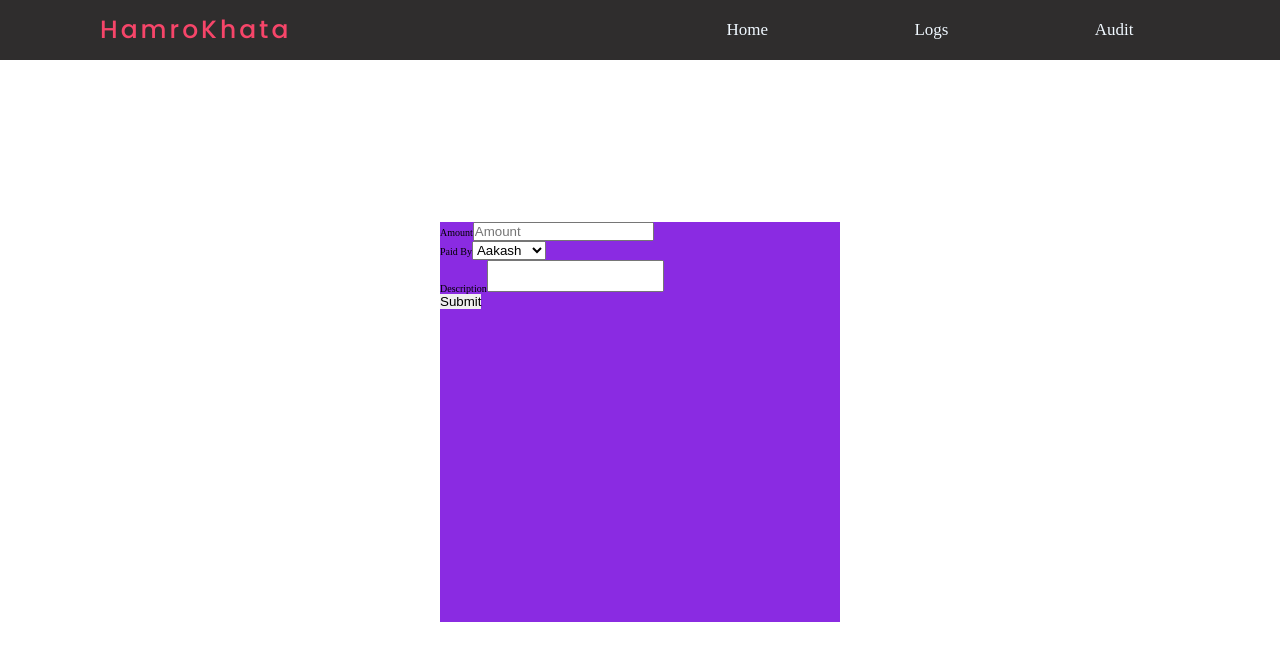
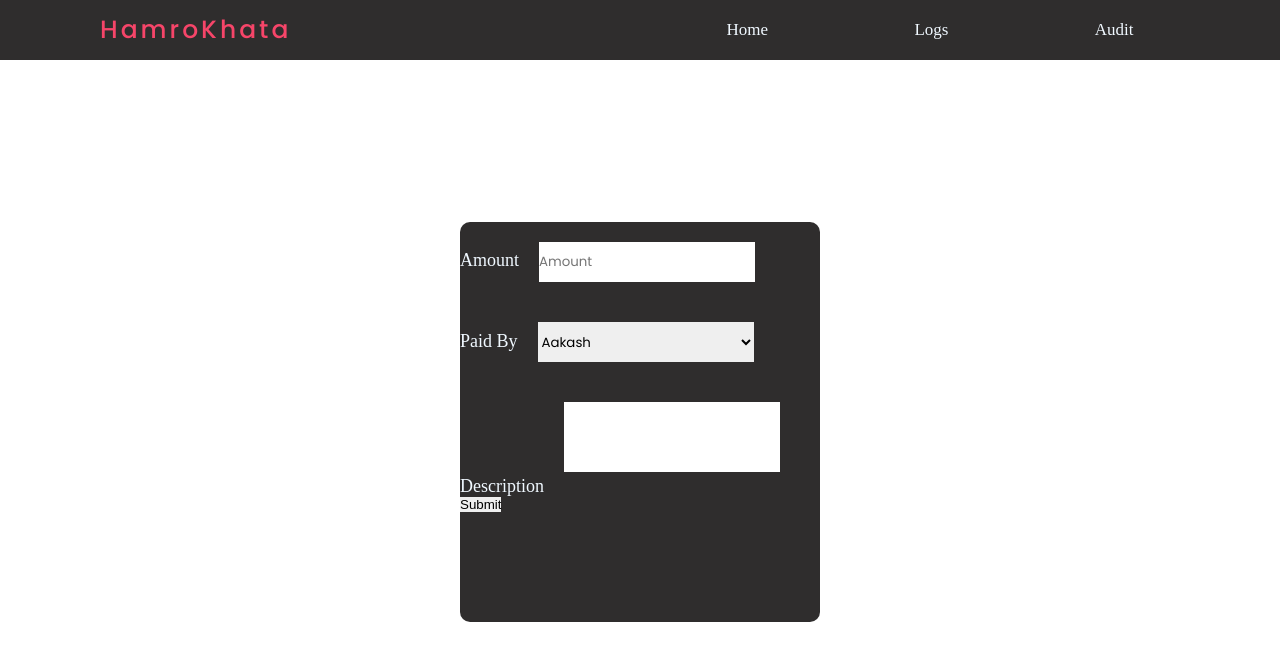
Before and after one commit to aakash018/hamroKhata-client, a React (Create React App) app: page / in a window 1280 px wide. Shown: the top 660 px of the page. Built offline with nearby package versions, Linux system fonts and the light colour scheme.

Commit message:
Home, Logs, Server Saving Data & Logs Fetching

```diff
--- /dev/null
+++ b/src/@types/logs.ts
@@ -0,0 +1,12 @@
+export interface ILogs {
+    id: string,
+    amount: number,
+    paid_By: string,
+    description: string,
+    currentTime: string
+}
+
+export interface LogsContextTypes {
+    logs?:ILogs[] | [],
+    setLogs?: React.Dispatch<React.SetStateAction<ILogs[] | []>>
+}
--- a/src/App.css
+++ b/src/App.css
@@ -15,3 +15,10 @@ button {
   outline: none;
   border: none;
 }
+
+input,
+textarea,
+select {
+  outline: none;
+  border: none;
+}
--- a/src/App.tsx
+++ b/src/App.tsx
@@ -1,12 +1,24 @@
+import {BrowserRouter as Router, Switch, Route} from "react-router-dom"
+
 import './App.css';
 import './variables.css'
-import Entry from './Components/Entry';
 import Header from "./Components/Header/index"
+import Home from "./Pages/Home"
+import Logs from "./Pages/Logs/index"
+import LogsProvider from "./Context/Logs";
+
 function App() {
   return (
     <div className="App">
+      <Router>
         <Header />
-        <Entry />
+        <Switch>
+          <LogsProvider>
+            <Route component={Home} path="/" exact/>
+            <Route component={Logs} path="/logs" exact/>
+          </LogsProvider>
+        </Switch>
+      </Router>
     </div>
   );
 }
--- a/src/Components/Entry/index.tsx
+++ b/src/Components/Entry/index.tsx
@@ -1,13 +1,23 @@
 import axios from "axios"
-import { FormEvent } from "react"
+import { FormEvent, useRef } from "react"
 
 import "./style.css"
 
 const Entry:React.FC = () => {
 
-    const handleSubmit = (e:FormEvent) => {
+    const amount_input:React.RefObject<HTMLInputElement>= useRef(null)
+    const paid_by:React.RefObject<HTMLSelectElement> = useRef(null)
+    const description:React.RefObject<HTMLTextAreaElement>  = useRef(null)
+
+    const handleSubmit = async (e:FormEvent) => {
         e.preventDefault()
-        axios.get("/api")
+        const payload = {
+            amount: amount_input.current?.value,
+            paid_by: paid_by.current?.value,
+            description: description.current?.value
+        }
+        const resp = await axios.post("/api/entry", payload)
+        console.log(resp)
     }
 
     return (
@@ -16,11 +26,11 @@ const Entry:React.FC = () => {
                 <form onSubmit={handleSubmit}>
                     <section>
                         <label htmlFor="amount">Amount</label>
-                    <input placeholder="Amount" type="number" id="amount"/>
+                        <input placeholder="Amount" type="number" id="amount" ref={amount_input} required/>
                     </section>
                     <section>
                         <label htmlFor="person-select">Paid By</label>
-                    <select id="person-select">
+                        <select id="person-select" ref={paid_by} required>
                             <option>Aakash</option>
                             <option>Deekshit</option>
                             <option>Subash</option>
@@ -29,7 +39,7 @@ const Entry:React.FC = () => {
                     </section>
                     <section>
                         <label htmlFor="desc-area">Description</label>
-                    <textarea style={{resize: "none"}} id="desc-area"/>
+                        <textarea style={{resize: "none"}} id="desc-area" ref={description} required/>
                     </section>
                     <button type="submit">Submit</button>
                 </form>
--- a/src/Components/Entry/style.css
+++ b/src/Components/Entry/style.css
@@ -8,14 +8,30 @@
 }
 
 .entry-container {
-  background-color: blueviolet;
+  background-color: var(--theme-background-color);
+  border-radius: 10px;
 
-  width: 400px;
+  width: 360px;
   height: 400px;
 
   position: relative;
 }
 
-.entry-container input select {
-  display: block;
+.entry-container section label {
+  color: aliceblue;
+  font-size: 1.8rem;
 }
+
+#amount,
+#person-select,
+#desc-area {
+  width: 60%;
+  height: 40px;
+  margin: 20px;
+
+  font-family: var(--default-font);
+}
+
+#desc-area {
+  height: 70px;
+}
--- a/src/Components/Header/index.tsx
+++ b/src/Components/Header/index.tsx
@@ -1,13 +1,13 @@
 import "./style.css"
-
+import { Link } from "react-router-dom"
 const Header:React.FC = () => {
     return (
         <div className="page-header">
             <span>HamroKhata</span>
             <section className="header-nav-buttons">
                 <ul>
-                    <li>Home</li>
-                    <li>Logs</li>
+                    <li><Link to="/" >Home</Link></li>
+                    <li><Link to="/logs">Logs</Link></li>
                     <li>Audit</li>
                 </ul>
             </section>
--- a/src/Components/Header/style.css
+++ b/src/Components/Header/style.css
@@ -31,3 +31,8 @@
   color: aliceblue;
   font-size: 1.7rem;
 }
+
+.page-header ul li a {
+  text-decoration: none;
+  color: aliceblue;
+}
--- /dev/null
+++ b/src/Context/Logs.tsx
@@ -0,0 +1,23 @@
+import React, { useContext, useState } from "react"
+import { ILogs , LogsContextTypes } from "../@types/logs"
+
+const LogsContext = React.createContext<LogsContextTypes>({})
+export const  useLogs = () => {
+    return useContext(LogsContext)
+}
+const LogsProvider:React.FC = ({ children }) => {
+
+    const [logs, setLogs] = useState<ILogs[] | []>([])
+
+    const values = {
+        logs,
+        setLogs
+    }
+    return (
+        <LogsContext.Provider value={values}>
+            {children}
+        </LogsContext.Provider>
+    )
+}
+
+export default LogsProvider
--- /dev/null
+++ b/src/Pages/Home/index.tsx
@@ -0,0 +1,12 @@
+import React from 'react'
+import Entry from "../../Components/Entry/index"
+
+const Home:React.FC = () => {
+    return (
+        <>
+            <Entry />
+        </>
+    )
+}
+
+export default Home
--- /dev/null
+++ b/src/Pages/Logs/index.tsx
@@ -0,0 +1,36 @@
+import axios from 'axios'
+import React, { useEffect } from 'react'
+import { useLogs } from '../../Context/Logs'
+import { ILogs } from "../../@types/logs"
+
+const Logs:React.FC = () => {
+
+    const { logs, setLogs } = useLogs()
+
+    useEffect(() => {
+       (
+           async () => {
+               console.log(logs)
+               if(logs?.length === 0){
+                   console.log("Ran")
+                    const response = await axios.get<ILogs[]>("/api/logs")
+                    if(setLogs){
+                        setLogs(response.data)
+                    }
+                }
+           }
+       )()
+    }, [setLogs, logs])
+
+    console.log(logs)
+
+    return (
+        <div>
+            {logs && (logs as ILogs[]).map((log) => (
+                log.paid_By + " "
+            ))}
+        </div>
+    )
+}
+
+export default Logs
```
Also changed, not shown: 1 other file (tests, documents, lock files or other folders). Lines whose indentation alone changed are shown as unchanged.
